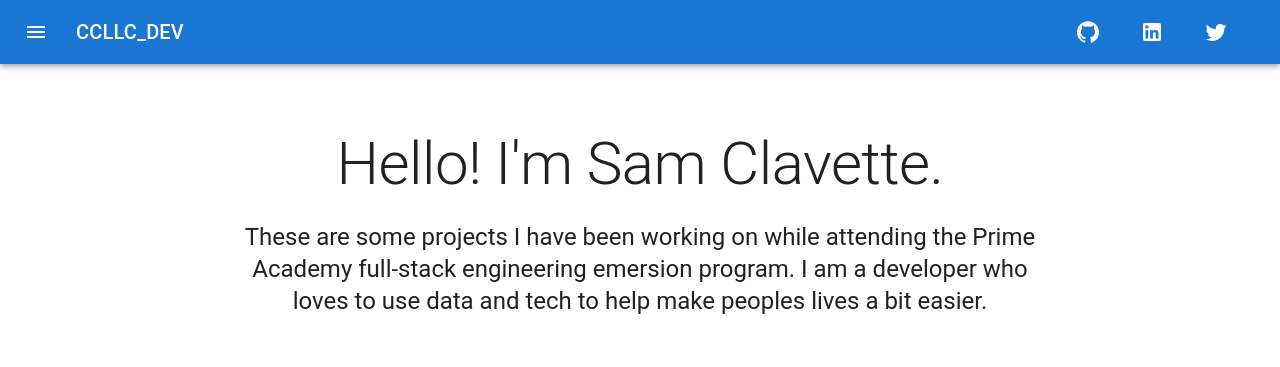
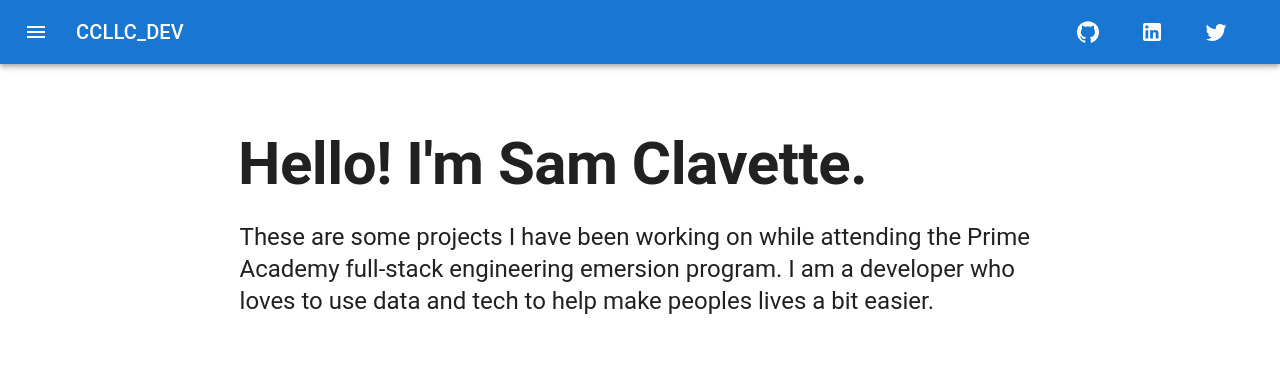
Before and after one commit to SJCMN/CCLLC_CRA, a React (Create React App) app: page / in a window 1280 px wide. Shown: the top 367 px of the page. Built offline with nearby package versions, Linux system fonts and the light colour scheme.

Commit message:
tweaking, endlessly tweaking

```diff
--- a/src/Components/App/App.css
+++ b/src/Components/App/App.css
@@ -1,6 +1,3 @@
-.App {
-  text-align: center;
-}
 
 .App-header {
   background-color: #282c34;
--- a/src/Components/DocumentViewer/DocumentViewer.jsx
+++ b/src/Components/DocumentViewer/DocumentViewer.jsx
@@ -27,14 +27,16 @@ function DocumentViewer() {
   return (
     <Box
       sx={{
-        display: "flex",
-        flexDirection: { xs: "column", md: "row" },
+        display: "inline-block",
+        flexDirection: { xs: "column" },
         alignItems: "center",
         bgcolor: "background.paper",
         overflow: "hidden",
         borderRadius: "12px",
         boxShadow: 1,
         fontWeight: "bold",
+        maxWidth: "70%"
+
       }}
     >
 
--- a/src/Components/MediaCard/MediaCard.jsx
+++ b/src/Components/MediaCard/MediaCard.jsx
@@ -17,7 +17,7 @@ export default function MediaCard({ galleryItem }) {
       <CardActionArea>
         <CardMedia
           component="img"
-          height="440"
+          height="450"
           image={gif === false ? galleryItem.path : galleryItem.gif}
           alt={galleryItem.title}
           onMouseEnter={showGif}
--- a/src/Components/StickyFooter/StickyFooter.jsx
+++ b/src/Components/StickyFooter/StickyFooter.jsx
@@ -29,16 +29,23 @@ export default function StickyFooter() {
       }}
     >
       <CssBaseline />
-      <Container component="main" sx={{ mt: 8, mb: 2 }} maxWidth="md">
-        <Typography variant="h2" component="h1" gutterBottom>
-          Hello! I'm Sam Clavette.
+      <Container component="main" sx={{ mt: 8, mb: 6 }} maxWidth="md">
+        <Typography
+          variant="h2"
+          component="h1"
+          gutterBottom
+          sx={{
+            fontWeight: "bold",
+            marginLeft: "1.5rem",
+          }}
+        >
+        Hello! I'm Sam Clavette.
         </Typography>
         <Typography
           variant="h5"
           component="h2"
           gutterBottom
           margin="auto"
-          align="center"
           sx={{ width: "94%" }}
         >
           {`These are some projects I have been working on while attending the `}
```
Also changed, not shown: src/Components/DocumentViewer/DocumentViewer.css (deleted, +0 -16 lines).
